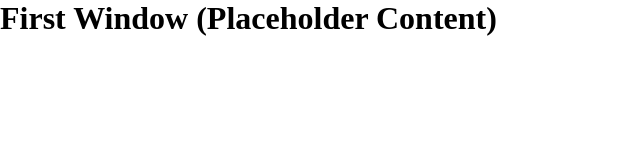
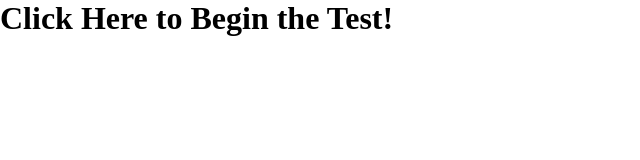
Before and after one commit to RyanMentley/frontiersofscience2, a plain HTML site: page interwindow1/index.html in a window 1280 px wide. Shown: the whole page, without its empty margins (0-640 px from the left). Drawn offline with nearby package versions, Linux system fonts and the light colour scheme.

Commit message:
Updated index and main to act as a control page and activate the demo.

```diff
--- a/interwindow1/index.html
+++ b/interwindow1/index.html
@@ -14,8 +14,7 @@
 </head>
 <body>
 
-	<h1>First Window (Placeholder Content)</h1>
-
+	<h1>Click Here to Begin the Test!</h1>
 
 </body>
 </html>
--- a/interwindow1/main.js
+++ b/interwindow1/main.js
@@ -1,5 +1,24 @@
 (function($) {
 
-	// Main Window Closure
+	// Namespace
+	var ns = {};
+
+/*
+
+Method 1:
+
+Spawn Second Window.
+Send operations to that window with direct calls.
+Test triggering events from scripts available on that window.
+
+Method 2:
+
+Spawn Second Window.
+Use sendMessage and receiveMessage to handle event triggers.
+
+*/
+
+
+	console.log(window.length);
 
 })(jQuery);
```
